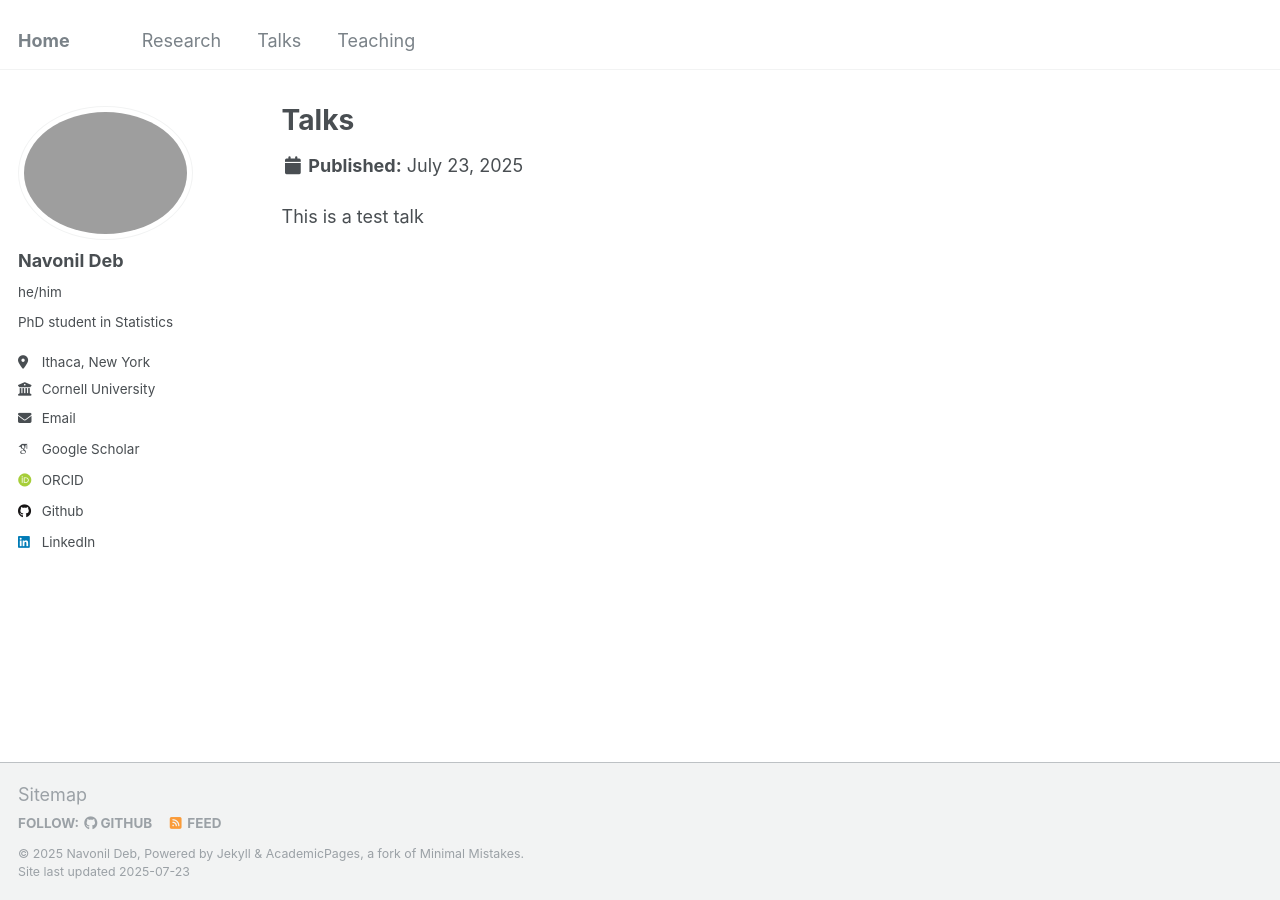
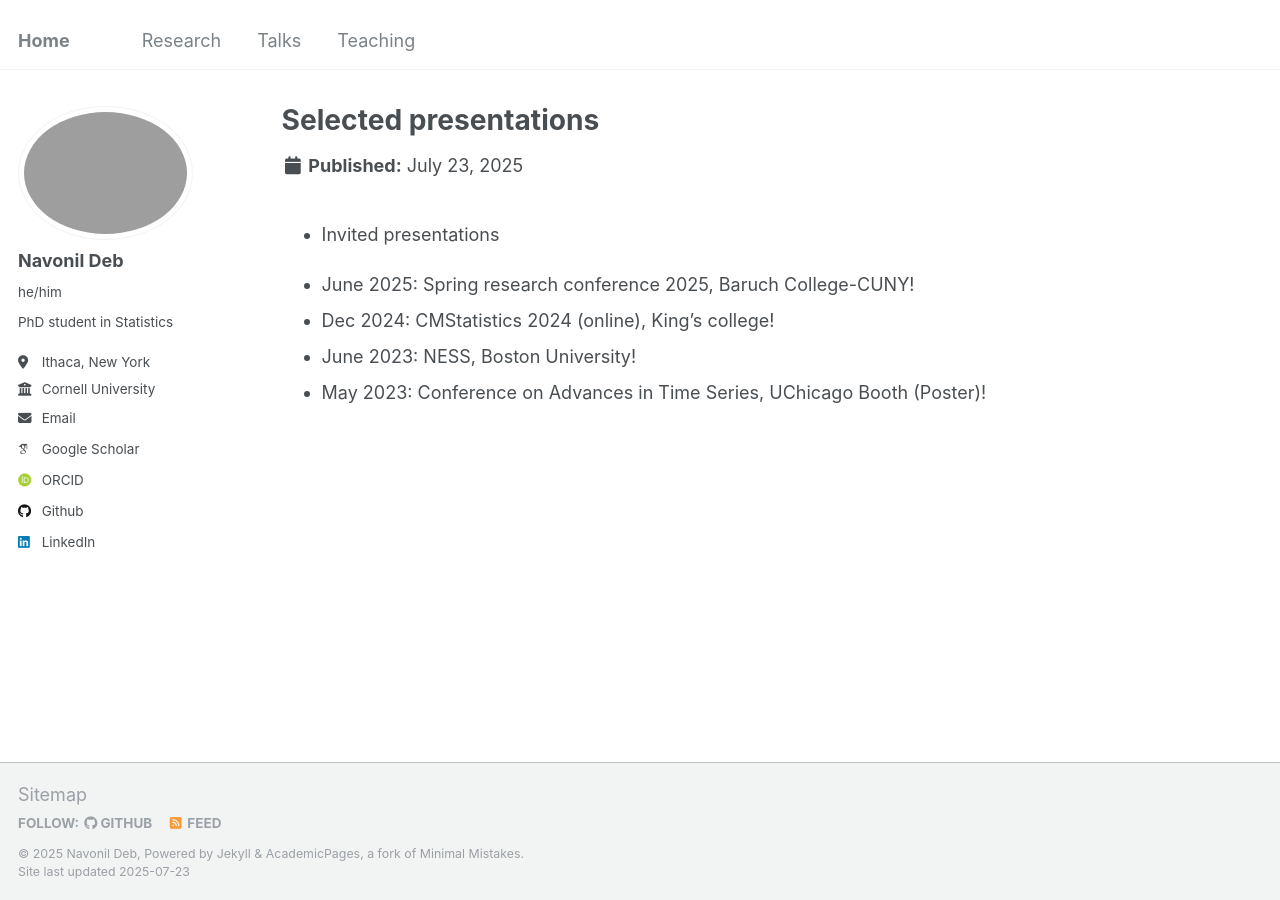
Before and after one commit to navonildeb/navonildeb.github.io, a Jekyll site: the page built from _talks/talks.md, in a window 1280 px wide. Built offline with Jekyll 4.4.1, drawn with Linux system fonts in a browser that asks for light colours; some web fonts are replaced.

Commit message:
Update talks.md

```diff
--- a/_talks/talks.md
+++ b/_talks/talks.md
@@ -1,8 +1,13 @@
 ---
 layout: single
-title: "Talks"
+title: "Selected presentations"
 permalink: /talks/
 author_profile: true
 ---
 
-This is a test talk
+* Invited presentations
+
+- June 2025: Spring research conference 2025, Baruch College-CUNY!
+- Dec 2024: CMStatistics 2024 (online), King's college!
+- June 2023: NESS, Boston University!
+- May 2023: Conference on Advances in Time Series, UChicago Booth (Poster)!
```
